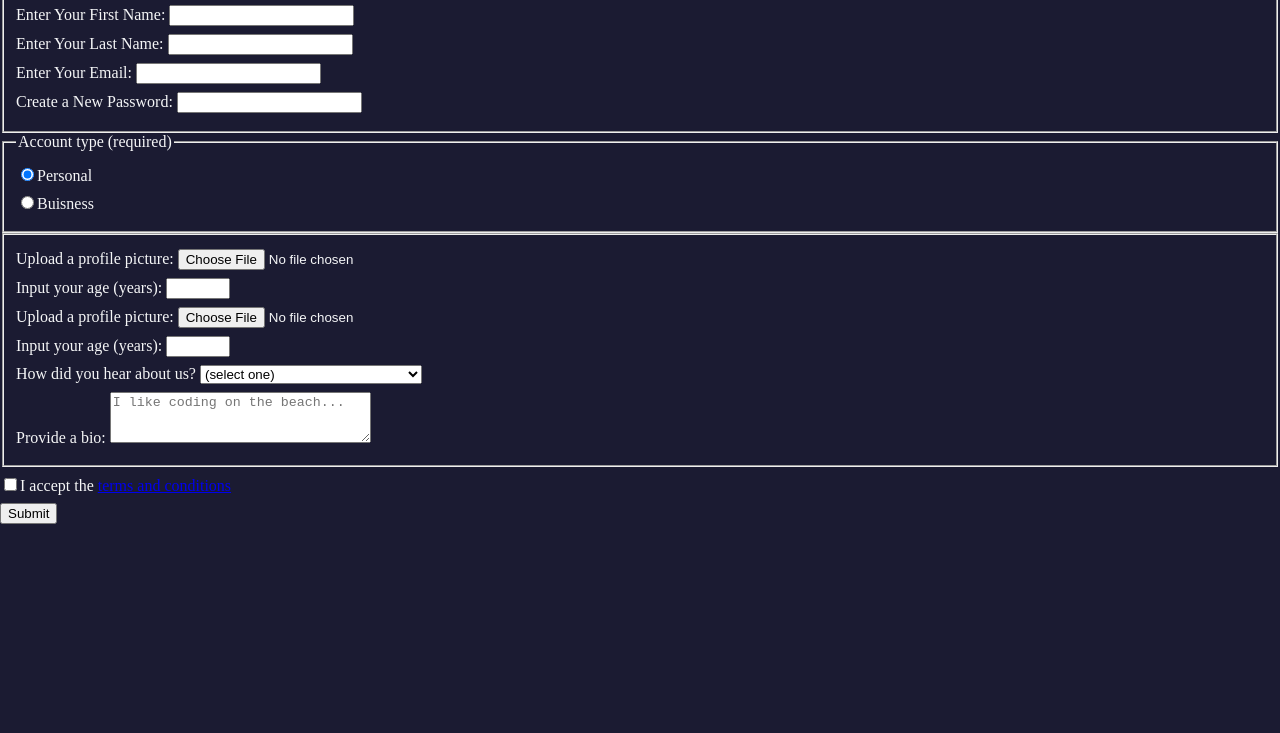
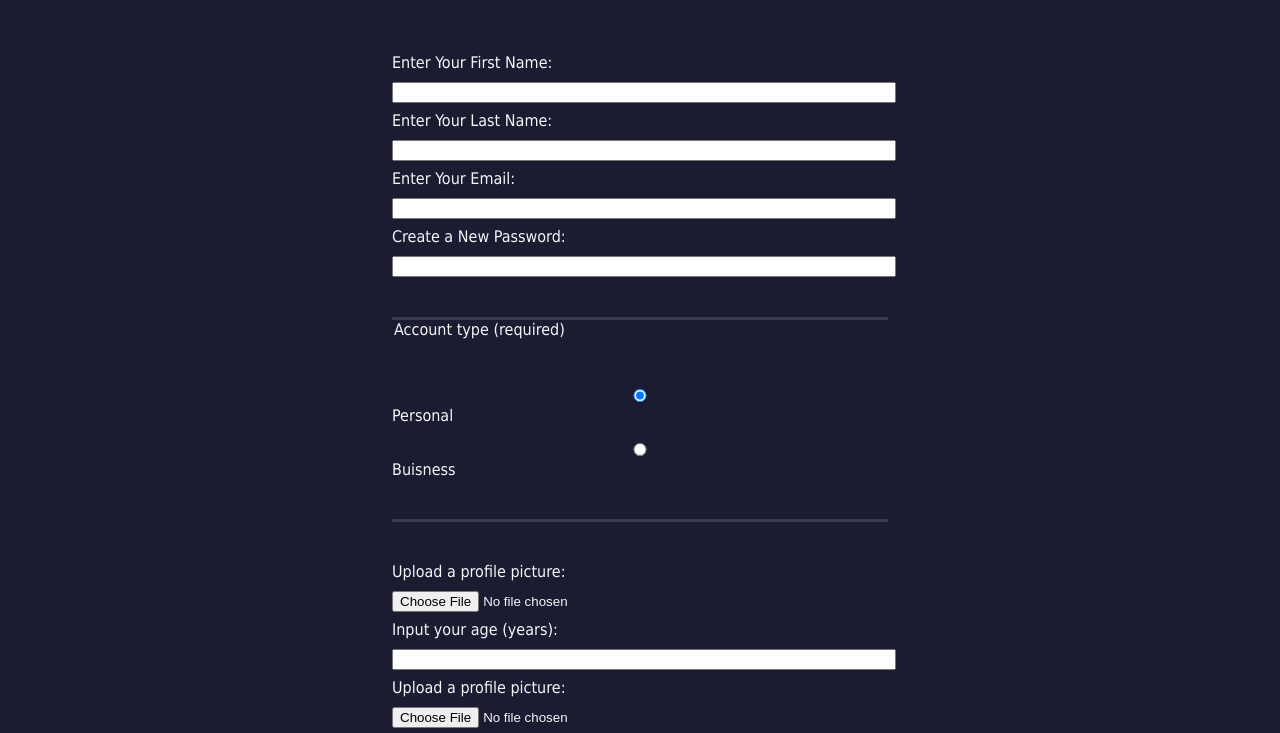
Before and after one commit to FahminFayas/Registration-Form, a plain HTML site: page index.html in a window 1280 px wide. Shown: the part 124-857 px from the top of the page. Before the commit the page ends 821 px from the top, so only its background shows below. Drawn offline with Linux system fonts and the light colour scheme.

Commit message:
update in css for arranging the form

```diff
--- a/styles.css
+++ b/styles.css
@@ -4,8 +4,35 @@ body {
     margin: 0;
     background-color: #1b1b32;
     color: #f5f6f7;
+    font-family: Tahoma;
+    font-size: 16px;
+  }
+  fieldset:last-of-type {
+    border-bottom: none;
   }
   label {
     display: block;
     margin: 0.5rem 0;
   }
+  h1,p {
+    margin: 1em auto;
+    text-align: center;
+  }
+  form {
+    width: 60vw;
+    max-width: 500px;
+    min-width: 300px;
+    margin: 0 auto;
+  }
+  fieldset {
+    border: none;
+    padding: 2rem 0;
+    border-bottom: 3px solid #3b3b4f;
+  }
+  input,textarea,select {
+    width:100%;
+    margin: 10px;
+    margin-bottom: 0;
+    margin-left: 0;
+    margin-right: 0;
+  }
```
